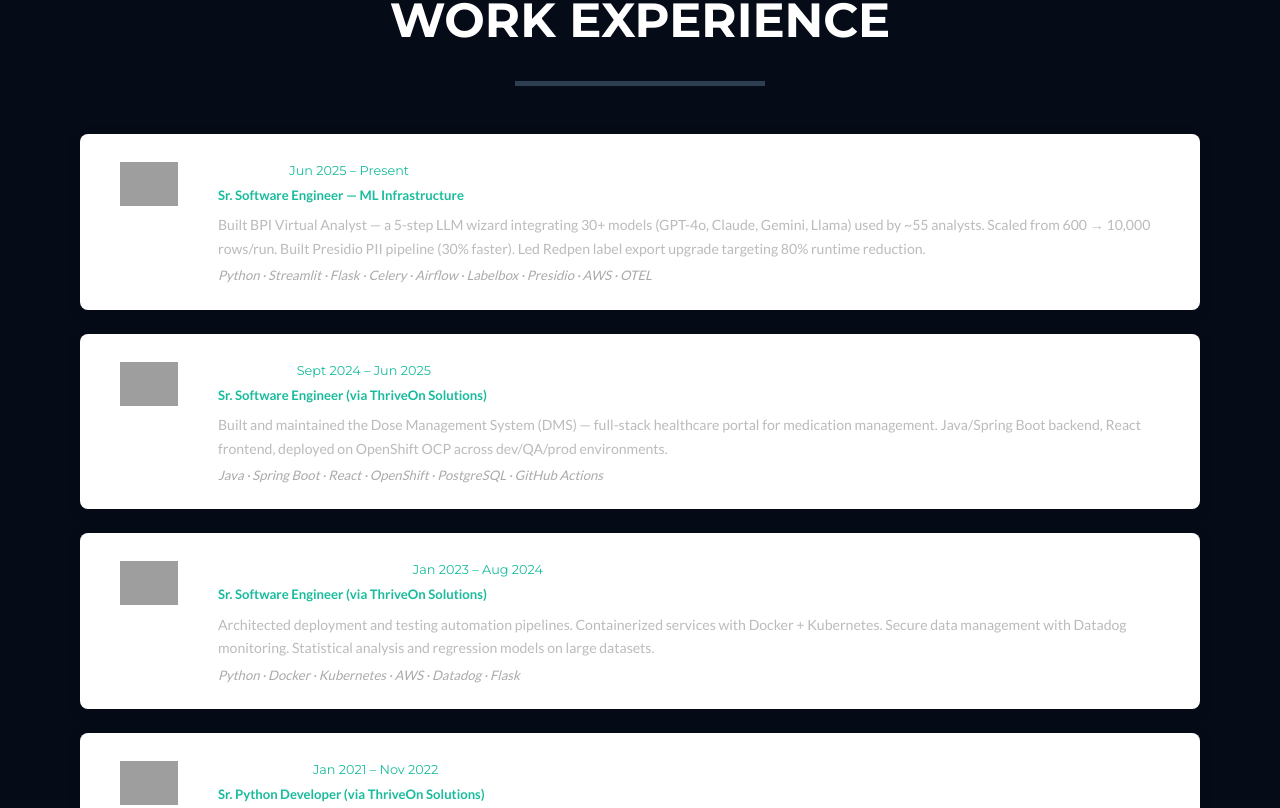
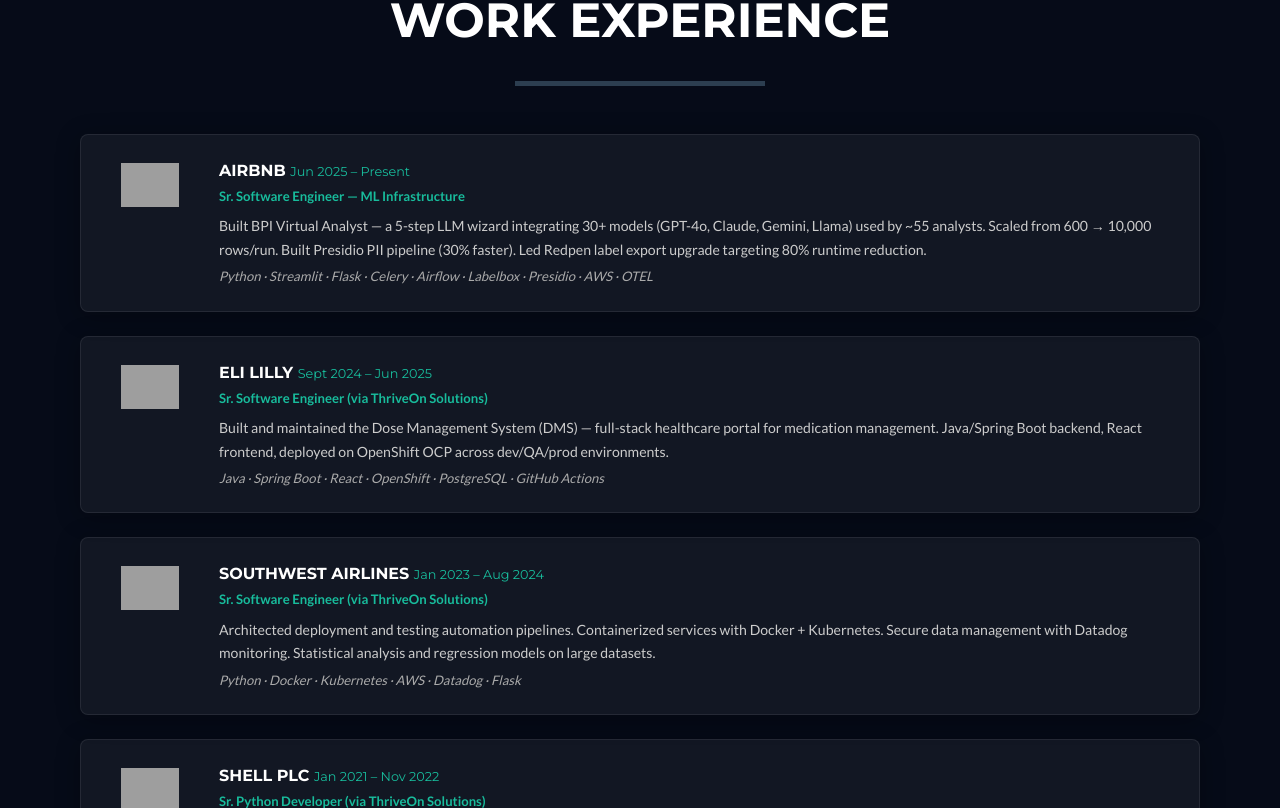
Before and after one commit to sailikhithk/sailikhithk-portfolio-v2, a Next.js app: page / in a window 1280 px wide. Shown: the part 2452-3260 px from the top of the page. Built offline with nearby package versions, Linux system fonts and the light colour scheme; grey boxes are pictures that could not be loaded.

Commit message:
Alternating brown/dark section backgrounds across all sections

```diff
--- a/app/components/Experience.tsx
+++ b/app/components/Experience.tsx
@@ -85,10 +85,11 @@
                 display: "flex",
                 gap: "1.5rem",
                 alignItems: "flex-start",
-                background: "#ffffff",
+                background: "rgba(255,255,255,0.05)",
                 borderRadius: "8px",
                 padding: "1.5rem",
-                boxShadow: "0 4px 16px rgba(0,0,0,0.09)",
+                boxShadow: "0 4px 24px rgba(0,0,0,0.3)",
+                border: "1px solid rgba(255,255,255,0.08)",
               }}
             >
               {/* Logo column */}
@@ -140,7 +141,7 @@
                 <p style={{ color: "#18BC9C", fontWeight: 600, fontSize: "0.82rem", margin: "0 0 8px" }}>
                   {job.role}
                 </p>
-                <p style={{ color: "#bbb", fontSize: "0.88rem", lineHeight: "1.65", margin: "0 0 6px" }}>
+                <p style={{ color: "#ccc", fontSize: "0.88rem", lineHeight: "1.65", margin: "0 0 6px" }}>
                   {job.desc}
                 </p>
                 <p style={{ color: "#aaa", fontSize: "0.82rem", fontStyle: "italic", margin: 0 }}>
```
